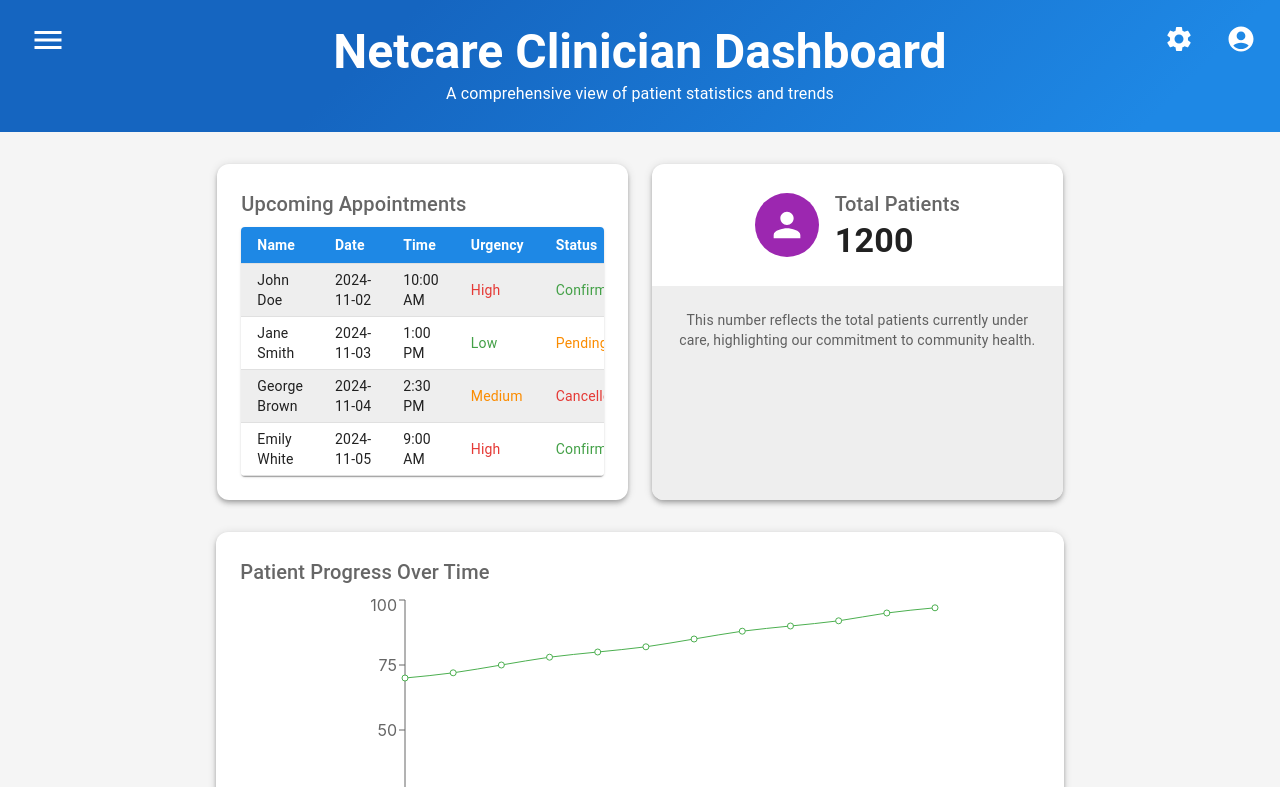
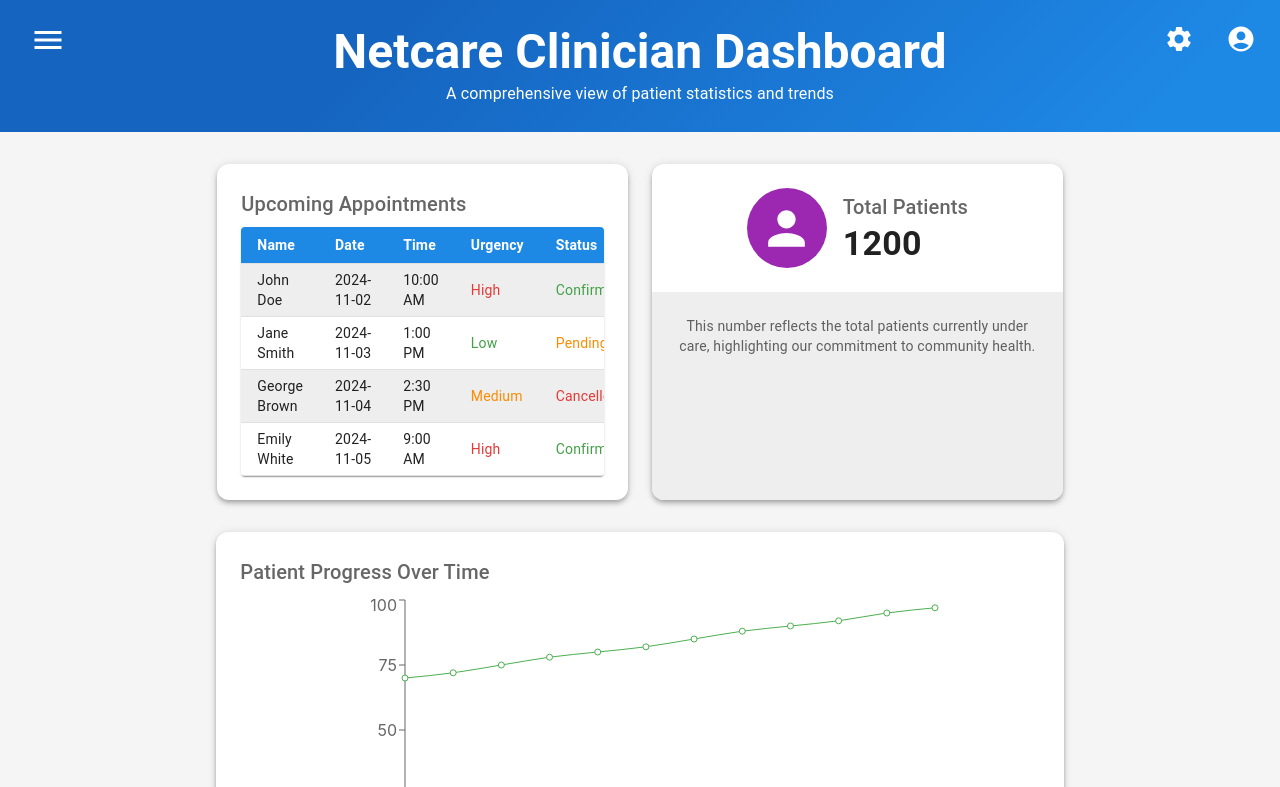
Before and after one commit to cfgcolumbus24/Team-15, a React (Create React App) app in the folder frontend/: page /home in a window 1280 px wide. Shown: the top 787 px of the page. Built offline with nearby package versions, Linux system fonts and the light colour scheme.

Commit message:
Total Patients card stylistic update

```diff
--- a/frontend/src/pages/home.tsx
+++ b/frontend/src/pages/home.tsx
@@ -146,8 +146,8 @@ const Home: React.FC = () => {
         <Grid item xs={12} sm={6} md={4}>
           <Card sx={{ boxShadow: 4, borderRadius: 3, height: '100%', display: 'flex', flexDirection: 'column' }}>
             <CardContent sx={{ padding: 3, display: 'flex', alignItems: 'center', justifyContent: 'center' }}>
-              <Avatar sx={{ bgcolor: purple[500], width: 64, height: 64, mr: 2 }}>
-                <PersonIcon sx={{ fontSize: 40, color: 'white' }} />
+              <Avatar sx={{ bgcolor: purple[500], width: 80, height: 80, mr: 2 }}>
+                <PersonIcon sx={{ fontSize: 55, color: 'white' }} />
               </Avatar>
               <Box textAlign="left">
                 <Typography variant="h6" color="text.secondary">
```
